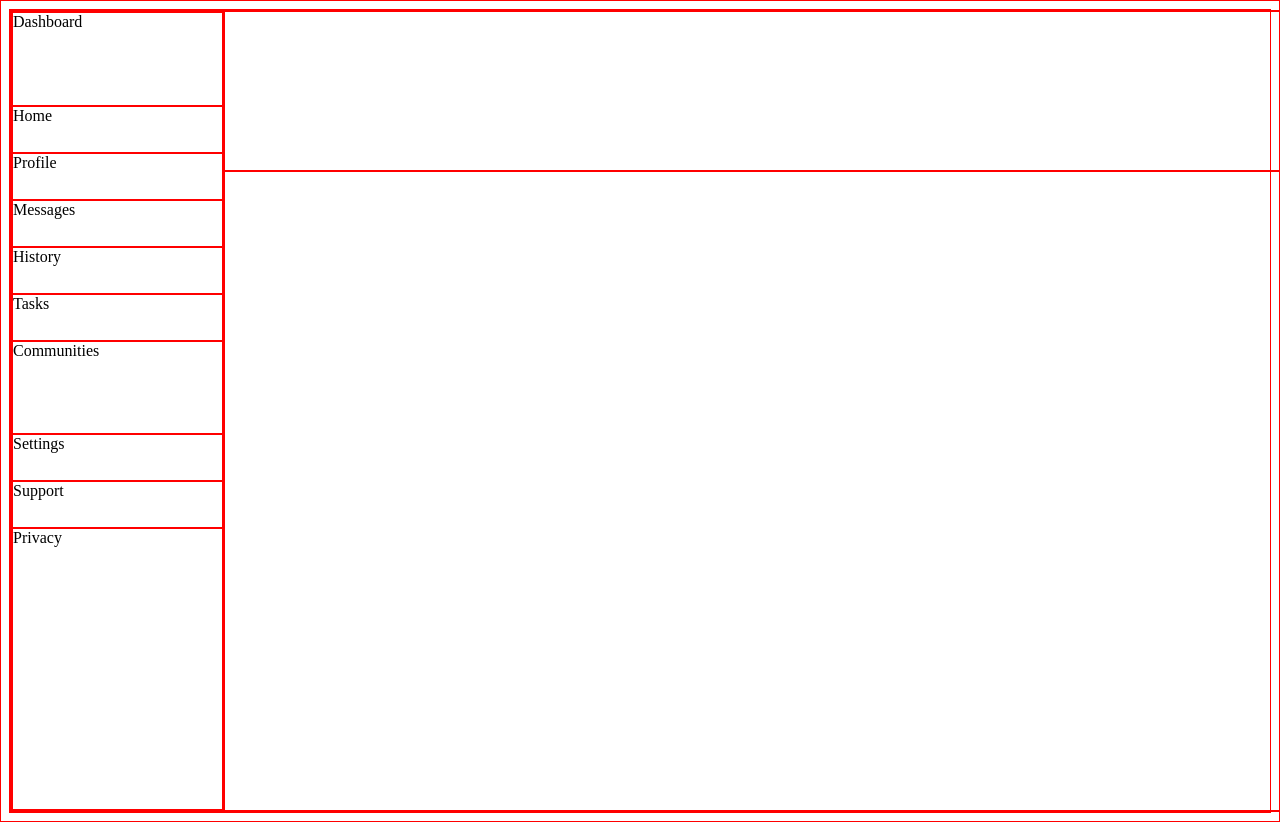
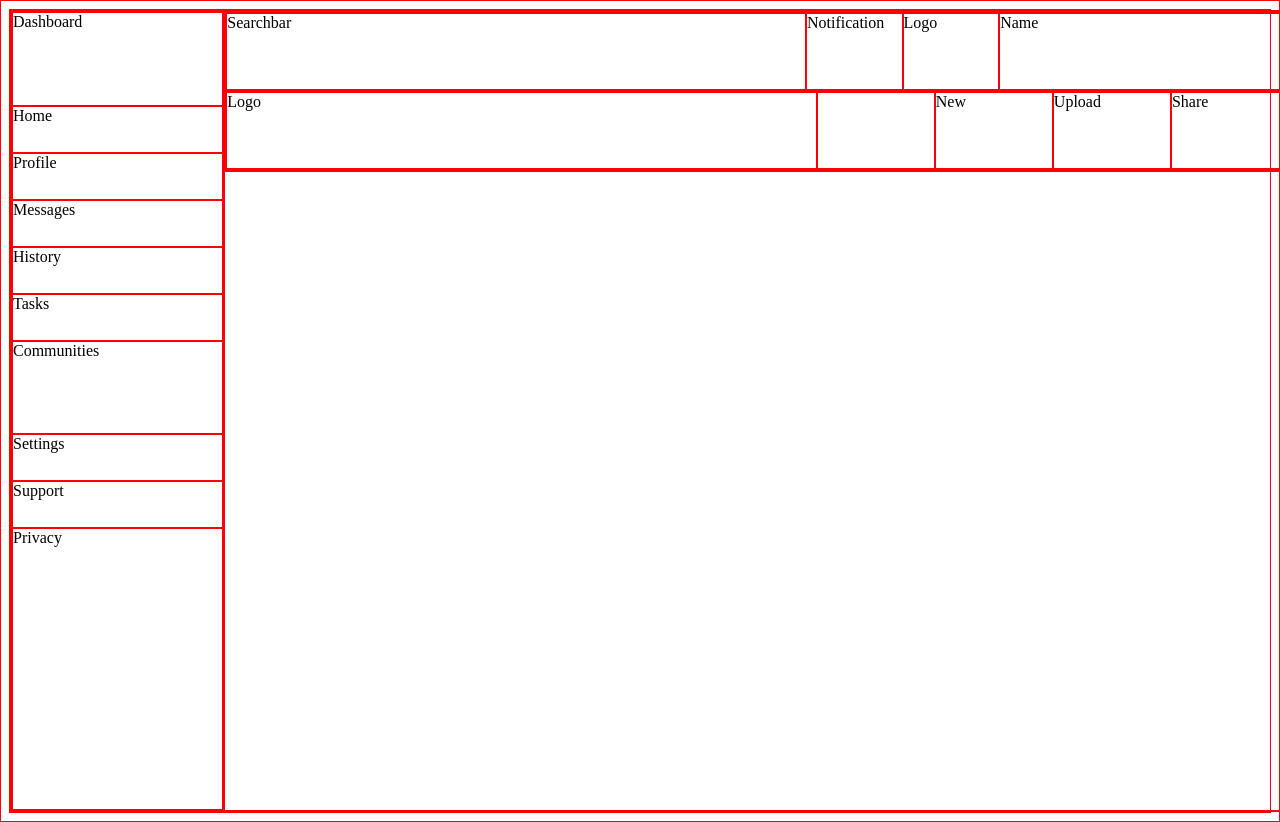
Before and after one commit to Oldee18/admin-dashboard, a plain HTML site: page index.html in a window 1280 px wide. Drawn offline with Linux system fonts and the light colour scheme.

Commit message:
Added the header grid elements, filled with some dummy content, and design the layout for the header

```diff
--- a/index.html
+++ b/index.html
@@ -21,7 +21,19 @@
             <div class="privacy">Privacy</div>
         </div>
         <div class="header-container">
-
+            <div class="header-upper-grid">
+                <div class="searchbar">Searchbar</div>
+                <div class="notification">Notification</div>
+                <div class="logo">Logo</div>
+                <div class="name">Name</div>
+            </div>
+            <div class="header-lower-grid">
+                <div class="logo">Logo</div>
+                <div class="name"></div>
+                <div class="new-btn">New</div>
+                <div class="upload-btn">Upload</div>
+                <div class="share-btn">Share</div>
+            </div>
         </div>
         <div class="main-content-container">
 
--- a/styles.css
+++ b/styles.css
@@ -14,3 +14,18 @@
     grid-row: 1 / 3;
     grid-template-rows: 2fr 1fr 1fr 1fr 1fr 1fr 2fr 1fr 1fr 6fr;
 }
+
+.header-container {
+    display: grid;
+    grid-template-rows: 1fr 1fr;
+}
+
+.header-upper-grid {
+    display: grid;
+    grid-template-columns: 6fr 1fr 1fr 3fr;
+}
+
+.header-lower-grid {
+    display: grid;
+    grid-template-columns: 5fr 1fr 1fr 1fr 1fr;
+}
```
